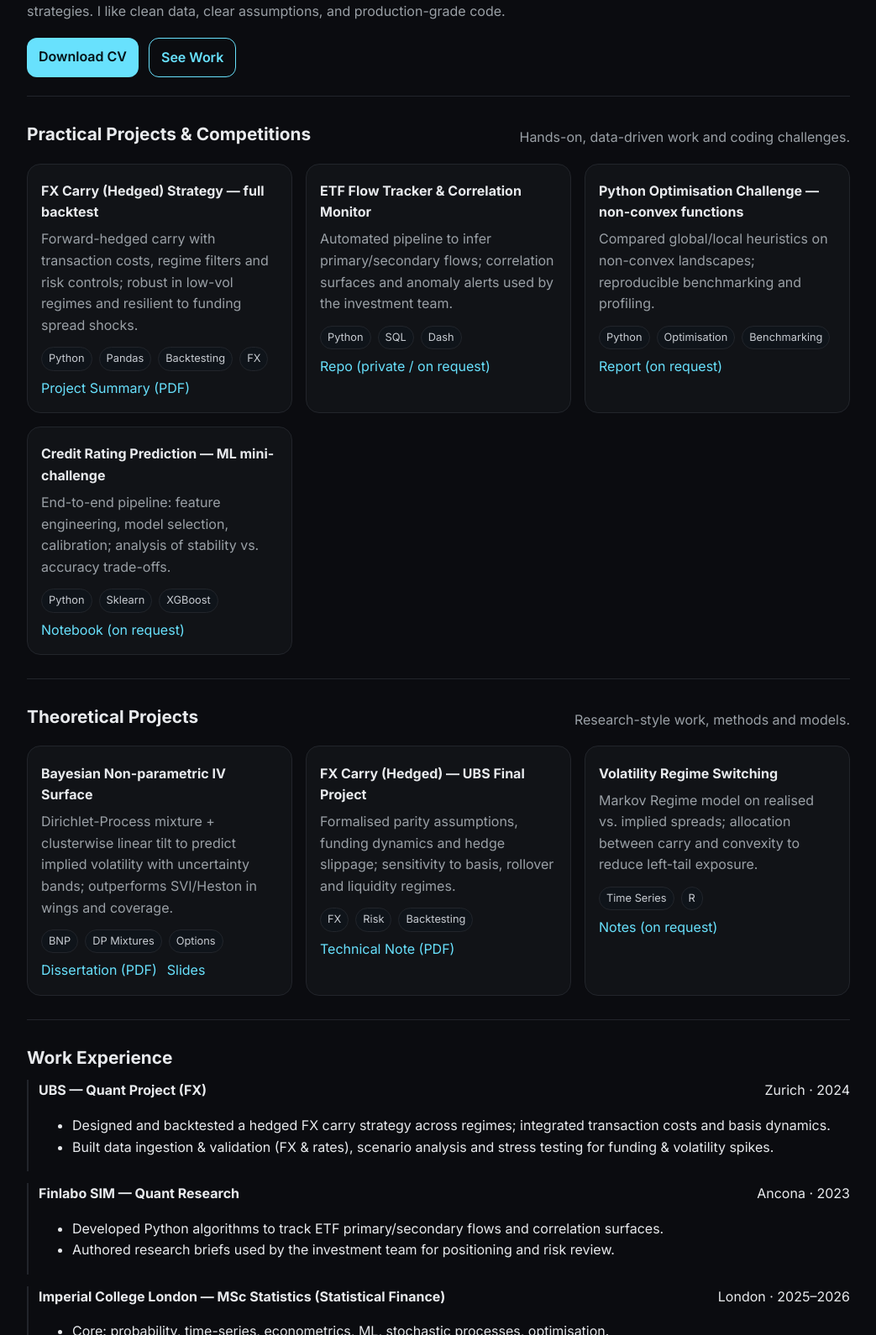
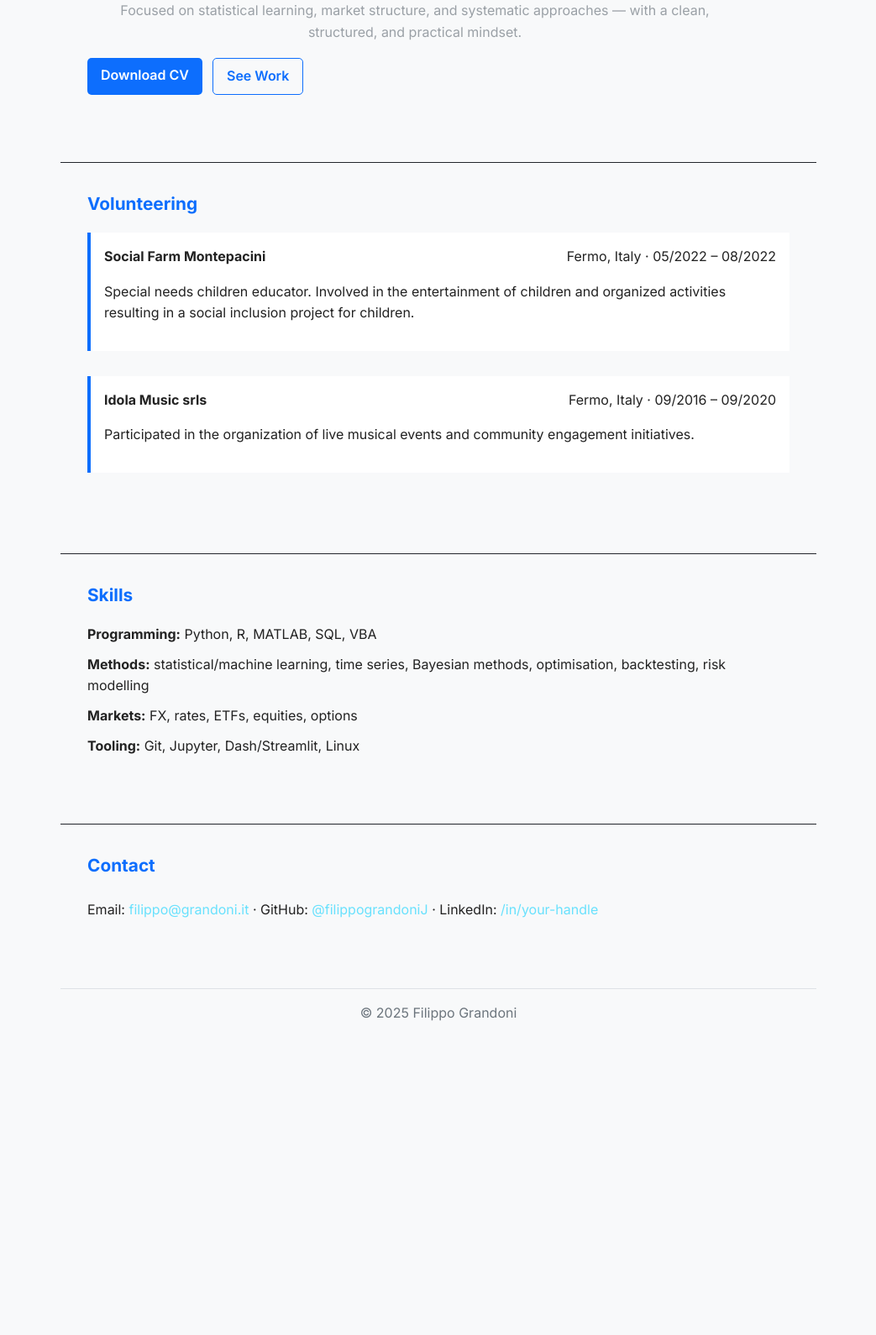
Before and after one commit to filippograndoniJ/portfolio, a plain HTML site: page index.html in a window 1280 px wide. Shown: the part 283-1873 px from the top of the page at 84% size, without its empty margins (118-1161 px from the left). After the commit the page ends 1535 px from the top, so only its background shows below. Drawn offline with Linux system fonts and the light colour scheme; files whose address does not match are found by name.

Commit message:
Update index.html

```diff
--- a/index.html
+++ b/index.html
@@ -4,9 +4,9 @@
   <meta charset="utf-8" />
   <meta name="viewport" content="width=device-width, initial-scale=1" />
   <title>Filippo Grandoni · Portfolio</title>
-  <meta name="description" content="Quant-focused portfolio showcasing projects, writing, and experience." />
+  <meta name="description" content="Portfolio showcasing projects, experience, and interests." />
   <meta property="og:title" content="Filippo Grandoni · Portfolio" />
-  <meta property="og:description" content="Quant-focused portfolio showcasing projects, writing, and experience." />
+  <meta property="og:description" content="Portfolio showcasing projects, experience, and interests." />
   <meta property="og:type" content="website" />
   <meta property="og:image" content="assets/og.png" />
   <link rel="icon" href="assets/favicon.png" />
@@ -14,6 +14,97 @@
   <link rel="preconnect" href="https://fonts.gstatic.com" crossorigin>
   <link href="https://fonts.googleapis.com/css2?family=Inter:wght@400;600;700&display=swap" rel="stylesheet">
   <link rel="stylesheet" href="styles.css" />
+  <style>
+    :root {
+      --bg-color: #f8f9fa;
+      --text-color: #222;
+      --primary-color: #0d6efd;
+      --secondary-color: #6c757d;
+      --accent-color: #20c997;
+      --card-bg: #ffffff;
+      --border-color: #dee2e6;
+    }
+    body {
+      background-color: var(--bg-color);
+      color: var(--text-color);
+      font-family: 'Inter', sans-serif;
+      text-align: center;
+      margin: 0;
+      padding: 0;
+    }
+    .container {
+      max-width: 900px;
+      margin: 0 auto;
+      padding: 2rem;
+    }
+    header.header {
+      display: flex;
+      justify-content: space-between;
+      align-items: center;
+      flex-wrap: wrap;
+      border-bottom: 1px solid var(--border-color);
+      padding-bottom: 1rem;
+    }
+    .brand {
+      display: flex;
+      align-items: center;
+      gap: 1rem;
+    }
+    .brand img.avatar {
+      width: 80px;
+      height: 80px;
+      border-radius: 50%;
+    }
+    .nav a {
+      margin: 0 0.5rem;
+      text-decoration: none;
+      color: var(--primary-color);
+      font-weight: 600;
+    }
+    .btn {
+      background: var(--primary-color);
+      color: white;
+      padding: 0.5rem 1rem;
+      border-radius: 5px;
+      text-decoration: none;
+    }
+    .btn.ghost {
+      background: transparent;
+      color: var(--primary-color);
+      border: 1px solid var(--primary-color);
+    }
+    section.section {
+      margin-top: 3rem;
+      text-align: left;
+    }
+    .section-head h3 {
+      color: var(--primary-color);
+      margin-bottom: 0.5rem;
+    }
+    .grid {
+      display: grid;
+      gap: 1.5rem;
+    }
+    .card {
+      background: var(--card-bg);
+      border: 1px solid var(--border-color);
+      border-radius: 8px;
+      padding: 1.5rem;
+      box-shadow: 0 2px 6px rgba(0,0,0,0.05);
+    }
+    .timeline .item {
+      background: var(--card-bg);
+      padding: 1rem;
+      margin-bottom: 1rem;
+      border-left: 4px solid var(--primary-color);
+    }
+    footer.footer {
+      margin-top: 2rem;
+      border-top: 1px solid var(--border-color);
+      padding-top: 1rem;
+      color: var(--secondary-color);
+    }
+  </style>
 </head>
 <body>
   <header class="container header">
@@ -21,7 +112,7 @@
       <img src="assets/avatar.jpg" alt="Profile photo" class="avatar" />
       <div>
         <h1>Filippo Grandoni</h1>
-        <p class="subtitle">MSc Statistics (Statistical Finance), Imperial College London · Quant Research</p>
+        <p class="subtitle">MSc Statistics (Statistical Finance) · Imperial College London</p>
       </div>
     </div>
     <nav class="nav">
@@ -30,143 +121,17 @@
       <a href="#work">Work</a>
       <a href="#volunteering">Volunteering</a>
       <a href="#skills">Skills</a>
-      <a href="#writing">Writing</a>
       <a href="#contact" class="btn">Contact</a>
     </nav>
   </header>
 
   <main>
-    <!-- Hero -->
     <section class="container hero">
-      <h2>Turning data into decisions.</h2>
-      <p>
-        Quantitative researcher focused on statistical learning, market microstructure, and systematic strategies.
-        I like clean data, clear assumptions, and production-grade code.
-      </p>
+      <h2>Turning data into insight.</h2>
+      <p>Focused on statistical learning, market structure, and systematic approaches — with a clean, structured, and practical mindset.</p>
       <div class="cta">
         <a class="btn" href="assets/CV.pdf" target="_blank" rel="noopener">Download CV</a>
         <a class="btn ghost" href="#practical">See Work</a>
-      </div>
-    </section>
-
-    <!-- PRACTICAL PROJECTS & COMPETITIONS -->
-    <section id="practical" class="container section">
-      <div class="section-head">
-        <h3>Practical Projects & Competitions</h3>
-        <p class="section-sub">Hands-on, data-driven work and coding challenges.</p>
-      </div>
-      <div class="grid">
-        <article class="card">
-          <h4>FX Carry (Hedged) Strategy — full backtest</h4>
-          <p>Forward-hedged carry with transaction costs, regime filters and risk controls; robust in low-vol regimes and resilient to funding spread shocks.</p>
-          <ul class="tags"><li>Python</li><li>Pandas</li><li>Backtesting</li><li>FX</li></ul>
-          <div class="links">
-            <a href="assets/ubs_fx_hedged.pdf" target="_blank" rel="noopener">Project Summary (PDF)</a>
-          </div>
-        </article>
-
-        <article class="card">
-          <h4>ETF Flow Tracker & Correlation Monitor</h4>
-          <p>Automated pipeline to infer primary/secondary flows; correlation surfaces and anomaly alerts used by the investment team.</p>
-          <ul class="tags"><li>Python</li><li>SQL</li><li>Dash</li></ul>
-          <div class="links">
-            <a href="#" aria-label="Repo">Repo (private / on request)</a>
-          </div>
-        </article>
-
-        <article class="card">
-          <h4>Python Optimisation Challenge — non-convex functions</h4>
-          <p>Compared global/local heuristics on non-convex landscapes; reproducible benchmarking and profiling.</p>
-          <ul class="tags"><li>Python</li><li>Optimisation</li><li>Benchmarking</li></ul>
-          <div class="links">
-            <a href="#" aria-label="Report">Report (on request)</a>
-          </div>
-        </article>
-
-        <article class="card">
-          <h4>Credit Rating Prediction — ML mini-challenge</h4>
-          <p>End-to-end pipeline: feature engineering, model selection, calibration; analysis of stability vs. accuracy trade-offs.</p>
-          <ul class="tags"><li>Python</li><li>Sklearn</li><li>XGBoost</li></ul>
-          <div class="links">
-            <a href="#" aria-label="Notebook">Notebook (on request)</a>
-          </div>
-        </article>
-      </div>
-    </section>
-
-    <!-- THEORETICAL PROJECTS -->
-    <section id="theoretical" class="container section">
-      <div class="section-head">
-        <h3>Theoretical Projects</h3>
-        <p class="section-sub">Research-style work, methods and models.</p>
-      </div>
-      <div class="grid">
-        <article class="card">
-          <h4>Bayesian Non-parametric IV Surface</h4>
-          <p>Dirichlet-Process mixture + clusterwise linear tilt to predict implied volatility with uncertainty bands; outperforms SVI/Heston in wings and coverage.</p>
-          <ul class="tags"><li>BNP</li><li>DP Mixtures</li><li>Options</li></ul>
-          <div class="links">
-            <a href="assets/final_dissertation.pdf" target="_blank" rel="noopener">Dissertation (PDF)</a>
-            <a href="assets/thesis_fair_slides.pdf" target="_blank" rel="noopener">Slides</a>
-          </div>
-        </article>
-
-        <article class="card">
-          <h4>FX Carry (Hedged) — UBS Final Project</h4>
-          <p>Formalised parity assumptions, funding dynamics and hedge slippage; sensitivity to basis, rollover and liquidity regimes.</p>
-          <ul class="tags"><li>FX</li><li>Risk</li><li>Backtesting</li></ul>
-          <div class="links">
-            <a href="assets/ubs_fx_hedged.pdf" target="_blank" rel="noopener">Technical Note (PDF)</a>
-          </div>
-        </article>
-
-        <article class="card">
-          <h4>Volatility Regime Switching</h4>
-          <p>Markov Regime model on realised vs. implied spreads; allocation between carry and convexity to reduce left-tail exposure.</p>
-          <ul class="tags"><li>Time Series</li><li>R</li></ul>
-          <div class="links">
-            <a href="#" aria-label="Notes">Notes (on request)</a>
-          </div>
-        </article>
-      </div>
-    </section>
-
-    <!-- WORK EXPERIENCE -->
-    <section id="work" class="container section">
-      <div class="section-head"><h3>Work Experience</h3></div>
-      <div class="timeline">
-        <div class="item">
-          <div class="item-head">
-            <strong>UBS — Quant Project (FX)</strong>
-            <span>Zurich · 2024</span>
-          </div>
-          <ul class="bullets">
-            <li>Designed and backtested a hedged FX carry strategy across regimes; integrated transaction costs and basis dynamics.</li>
-            <li>Built data ingestion & validation (FX & rates), scenario analysis and stress testing for funding & volatility spikes.</li>
-          </ul>
-        </div>
-
-        <div class="item">
-          <div class="item-head">
-            <strong>Finlabo SIM — Quant Research</strong>
-            <span>Ancona · 2023</span>
-          </div>
-          <ul class="bullets">
-            <li>Developed Python algorithms to track ETF primary/secondary flows and correlation surfaces.</li>
-            <li>Authored research briefs used by the investment team for positioning and risk review.</li>
-          </ul>
-        </div>
-
-        <div class="item">
-          <div class="item-head">
-            <strong>Imperial College London — MSc Statistics (Statistical Finance)</strong>
-            <span>London · 2025–2026</span>
-          </div>
-          <ul class="bullets">
-            <li>Core: probability, time-series, econometrics, ML, stochastic processes, optimisation.</li>
-            <li>Focus: systematic strategies, market microstructure, Bayesian methods.</li>
-          </ul>
-        </div>
       </div>
     </section>
 
@@ -176,10 +141,17 @@
       <div class="timeline">
         <div class="item">
           <div class="item-head">
-            <strong>Student Mentoring & Community</strong>
-            <span>2023–present</span>
+            <strong>Social Farm Montepacini</strong>
+            <span>Fermo, Italy · 05/2022 – 08/2022</span>
           </div>
-          <p>Peer mentoring for quantitative coursework and interview preparation; community projects in education and public-health awareness.</p>
+          <p>Special needs children educator. Involved in the entertainment of children and organized activities resulting in a social inclusion project for children.</p>
+        </div>
+        <div class="item">
+          <div class="item-head">
+            <strong>Idola Music srls</strong>
+            <span>Fermo, Italy · 09/2016 – 09/2020</span>
+          </div>
+          <p>Participated in the organization of live musical events and community engagement initiatives.</p>
         </div>
       </div>
     </section>
@@ -195,22 +167,12 @@
       </ul>
     </section>
 
-    <!-- WRITING -->
-    <section id="writing" class="container section">
-      <div class="section-head"><h3>Writing</h3></div>
-      <ul class="list">
-        <li><a href="#">Notes on FX carry hedging</a> — assumptions, parity, funding and slippage.</li>
-        <li><a href="#">Volatility regimes & carry risk</a> — regime switches and tails.</li>
-        <li><a href="#">ETF flow anomalies</a> — when creation/redemption diverges.</li>
-      </ul>
-    </section>
-
     <!-- CONTACT -->
     <section id="contact" class="container section">
       <div class="section-head"><h3>Contact</h3></div>
       <p>
-        Email: <a href="mailto:you@email.com">you@email.com</a> ·
-        GitHub: <a href="https://github.com/your-username">@your-username</a> ·
+        Email: <a href="mailto:filippo@grandoni.it">filippo@grandoni.it</a> ·
+        GitHub: <a href="https://github.com/filippograndoniJ">@filippograndoniJ</a> ·
         LinkedIn: <a href="https://linkedin.com/in/your-handle">/in/your-handle</a>
       </p>
     </section>
```
